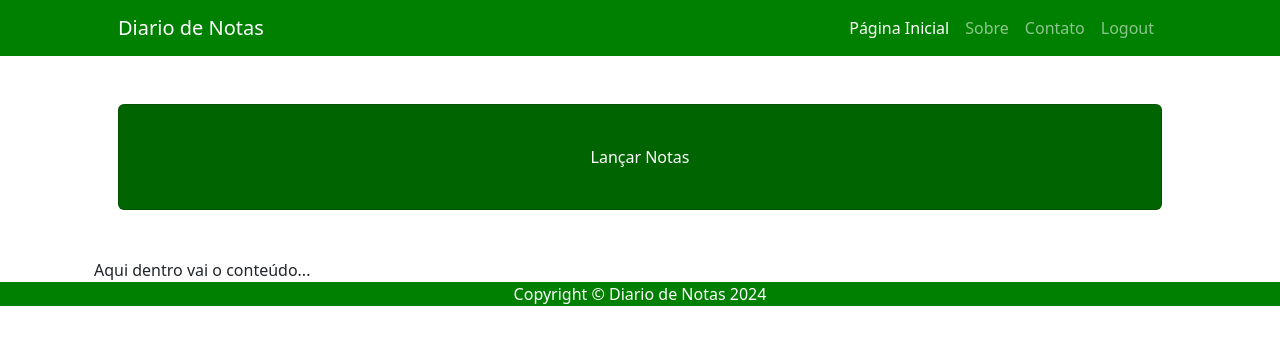
After one commit to wildson018/novosite, a Django app: page /lancar/ in a window 1280 px wide. The commit adds this page. Shown: the top 345 px of the page. Run offline with Django 5.2, Linux system fonts and the light colour scheme; a user stored in the database is signed in; some libraries are stand-ins or nearby versions.

Commit message:
aula 29/08

```diff
--- a/usuarios/templates/usuarios/base.html
+++ b/usuarios/templates/usuarios/base.html
@@ -5,17 +5,17 @@
     <meta charset="UTF-8">
     <meta name="viewport" content="width=device-width, initial-scale=1.0">
     <link href="{% static 'css/bootstrap.min.css' %}" rel="stylesheet">
-    <title>Template base</title>
+    <title>{% block aba %}Template base{% endblock %}</title>
 </head>
 <body>
      <!-- Responsive navbar-->
      <nav class="navbar navbar-expand-lg navbar-dark" style="background-color: #008000;">
         <div class="container px-5">
-            <a class="navbar-brand" href="#!">Diario de Notas</a>
+            <a class="navbar-brand" href="{% url 'home' %}">Diario de Notas</a>
             <button class="navbar-toggler" type="button" data-bs-toggle="collapse" data-bs-target="#navbarSupportedContent" aria-controls="navbarSupportedContent" aria-expanded="false" aria-label="Toggle navigation"><span class="navbar-toggler-icon"></span></button>
             <div class="collapse navbar-collapse" id="navbarSupportedContent">
                 <ul class="navbar-nav ms-auto mb-2 mb-lg-0">
-                    <li class="nav-item"><a class="nav-link active" aria-current="page" href="#!">Página Inicial</a></li>
+                    <li class="nav-item"><a class="nav-link active" aria-current="page" href="{% url 'home' %}">Página Inicial</a></li>
                     <li class="nav-item"><a class="nav-link" href="#!">Sobre</a></li>
                     <li class="nav-item"><a class="nav-link" href="#!">Contato</a></li>
                     <li class="nav-item"><a class="nav-link" href="#!">Logout</a></li>
@@ -28,17 +28,18 @@
 
         <!-- Call to Action-->
         <div class="card text-white my-5 py-4 text-center" style="background-color: #006400;">
-            <div class="card-body"><p class="text-white m-0">Seja bem vindo(a) ao portal de notas, aqui você encontrarar todos os dados das suas disciplinas.</p></div>
+            <div class="card-body"><p class="text-white m-0">{% block titulo %}Seja bem vindo(a) ao portal de notas, aqui você encontrarar todos os dados das suas disciplinas.{% endblock %}</p></div>
         </div>
         <!-- Content Row-->
         <div class="row gx-4 gx-lg-5">
+            {% block conteudo %}
             <div class="col-md-4 mb-5">
                 <div class="card h-100" style = "background-color: #D3D3D3;">
                     <div class="card-body" style ="background-color: #FFFFFF;">
                         <h2 class="card-title">Lançar notas</h2>
                         <p class="card-text">Nesta opção você poderar lançar todas as notas referente ás suas disciplinas, discriminando todos os respectivos detalhes.</p>
                     </div>
-                    <div class="card-footer"><a class="btn btn-primary btn-sm" href="#!">Clique aqui</a></div>
+                    <div class="card-footer"><a class="btn btn-primary btn-sm" href="{% url 'lancar' %}">Clique aqui</a></div>
                 </div>
             </div>
             <div class="col-md-4 mb-5">
@@ -47,7 +48,7 @@
                         <h2 class="card-title">Alterar Notas</h2>
                         <p class="card-text">Nesta opção você poderar alterar todas as notas ja lançadas referente ás suas disciplinas, inclusive excluir algumas notas.</p>
                     </div>
-                    <div class="card-footer"><a class="btn btn-primary btn-sm" href="#!">Clique aqui</a></div>
+                    <div class="card-footer"><a class="btn btn-primary btn-sm" href="{% url 'alterar' %}">Clique aqui</a></div>
                 </div>
             </div>
             <div class="col-md-4 mb-5">
@@ -56,9 +57,10 @@
                         <h2 class="card-title">Visualizar Notas</h2>
                         <p class="card-text">Nesta opção você poderar visualizar todas as notas já lançadas referente ás suas disciplinas .</p>
                     </div>
-                    <div class="card-footer"><a class="btn btn-primary btn-sm" href="#!">Clique aqui</a></div>
+                    <div class="card-footer"><a class="btn btn-primary btn-sm" href="{% url 'visualizar' %}">Clique aqui</a></div>
                 </div>
             </div>
+            {% endblock %}
         </div>
     </div>
     <!-- Footer-->
--- a/usuarios/templates/usuarios/home.html
+++ b/usuarios/templates/usuarios/home.html
@@ -1 +1,3 @@
-{% extrends 'usuarios/base.html' %}
+{% extends 'usuarios/base.html' %}
+
+{% block aba %}Página Inicial{% endblock %}
--- /dev/null
+++ b/usuarios/templates/usuarios/lancar.html
@@ -0,0 +1,7 @@
+{% extends 'usuarios/base.html' %}
+
+{% block aba %}Lançar Notas{% endblock %}
+
+{% block titulo %}Lançar Notas{% endblock %}
+
+{% block conteudo %}Aqui dentro vai o conteúdo...{% endblock %}
--- a/usuarios/urls.py
+++ b/usuarios/urls.py
@@ -2,7 +2,10 @@ from django.urls import path
 from . import views
 
 urlpatterns = [
-    path("login/", views.login, name="login"),
-    path("cadastro/", views.cadastro, name="cadastro"),
-    path("home/", views.home, name= 'home')
+    path('login/', views.login, name='login'),
+    path('cadastro/', views.cadastro, name='cadastro'),
+    path('home/', views.home, name= 'home'),
+    path('lancar/', views.lancar, name='lancar'),
+    path('alterar/', views.alterar, name='alterar'),
+    path('visualizar/',views.visualizar, name='visualizar'),
 ]
--- a/usuarios/views.py
+++ b/usuarios/views.py
@@ -40,4 +40,24 @@ def cadastro(request):
       return HttpResponse("Usuário cadastro com sucesso!")
 
 def home(request):
+  if request.user.is_authenticated:
    return render(request, 'usuarios/home.html')
+  else:
+    return HttpResponse("Faça o login acessar! ")
+
+def lancar(request):
+  if request.user.is_authenticated:
+   return render(request, 'usuarios/lancar.html')
+  else:
+    return HttpResponse("Faça o login acessar! ")
+def alterar(request):
+  if request.user.is_authenticated:
+    return render(request, 'usuarios/alterar.html')
+  else:
+    return HttpResponse("Faça o login acessar! ")
+
+def visualizar(request):
+  if request.user.is_authenticated:
+     return render(request, 'usuarios/visualizar.html')
+  else:
+     return HttpResponse("Faça o login acessar! ")
```
Also changed, not shown: usuarios/templates/usuarios/alterar.html (added, +7 -0 lines), usuarios/templates/usuarios/visualizar.html (added, +7 -0 lines), db.sqlite3.
